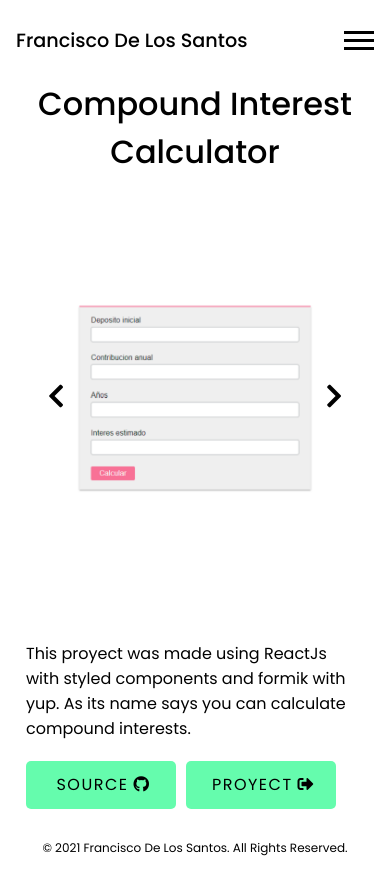
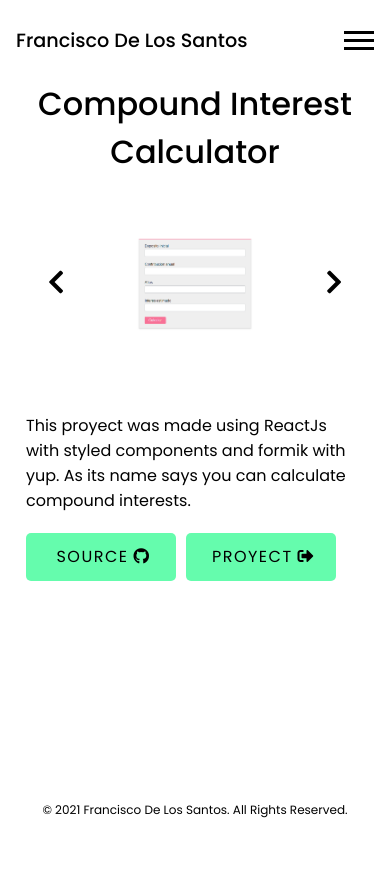
Before and after one commit to Frandols/portfolio, a React (Create React App) app: page /portfolio/1 in a window 390 px wide. After the commit the page ends 844 px from the top, so only its background shows below. Built offline with nearby package versions, Linux system fonts and the light colour scheme; no server answers.

Commit message:
Fix proyect img and portfolio item appearence

```diff
--- a/src/components/Item.css
+++ b/src/components/Item.css
@@ -35,6 +35,6 @@
         margin: 0 0 15px 0;
     }
     .portfolio-item-img, .proyect-img, .proyect-controls {
-        height: calc((100vw - 30px) * 0.6);
+        height: calc((100vw - 2rem) * 0.6);
     }
 }
--- a/src/components/Proyect.css
+++ b/src/components/Proyect.css
@@ -56,3 +56,9 @@
     color: #000;
     text-decoration: none;
 }
+
+@media (max-width: 768px) {
+    .proyect-img, .proyect-controls {
+        height: calc((100vw - 2rem) * 0.6);
+    }
+}
```
